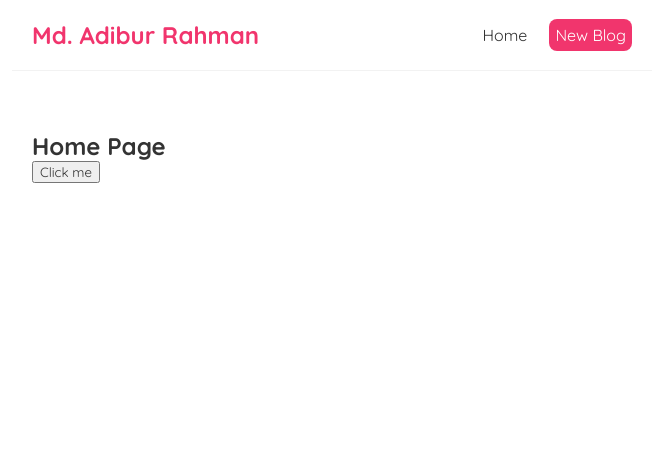
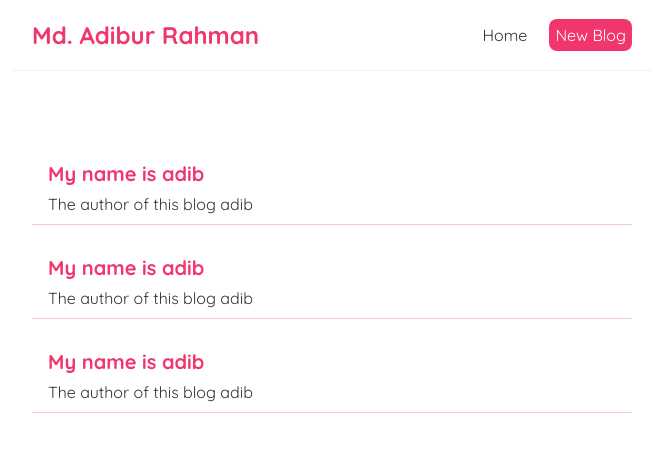
Before and after one commit to adibfuego90/react-vite-learning, a React (Vite) app: page / in a window 1280 px wide. Shown: the top 452 px of the page, without its empty margins (308-971 px from the left). Built offline with nearby package versions, Linux system fonts and the light colour scheme.

Commit message:
add blog section and style

```diff
--- a/src/Home.jsx
+++ b/src/Home.jsx
@@ -1,15 +1,34 @@
 import { useState } from "react";
 
 const Home = () => {
-  const [name, setName] = useState("adibur");
-  const handleClick = () => {
-    setName("adibur rahman ");
-    console.log(name);
-  };
+  const [blogs, setBlogs] = useState([
+    {
+      title: "My name is adib",
+      body: "lorem ipsum ...Home....",
+      author: "adib",
+      id: 1,
+    },
+    {
+      title: "My name is adib",
+      body: "lorem ipsum ...Home....",
+      author: "adib",
+      id: 2,
+    },
+    {
+      title: "My name is adib",
+      body: "lorem ipsum ...Home....",
+      author: "adib",
+      id: 3,
+    },
+  ]);
   return (
     <div className="home">
-      <h2>Home Page</h2>
-      <button onClick={handleClick}>Click me </button>
+      {blogs.map((blog) => (
+        <div className="blog-priview" key={blog.id}>
+          <h2>{blog.title}</h2>
+          <p>The author of this blog {blog.author}</p>
+        </div>
+      ))}
     </div>
   );
 };
--- a/src/index.css
+++ b/src/index.css
@@ -33,3 +33,17 @@
   margin: 40px auto;
   padding: 20px;
 }
+/* blog priview section  */
+.blog-priview {
+  padding: 10px 16px;
+  margin: 20px 0;
+  border-bottom: 1px solid #f6c8c8;
+}
+.blog-priview:hover {
+  box-shadow: 1px 3px 5px #432e2e;
+}
+.blog-priview h2 {
+  font-size: 20px;
+  color: #f1356d;
+  margin-bottom: 8px;
+}
```
